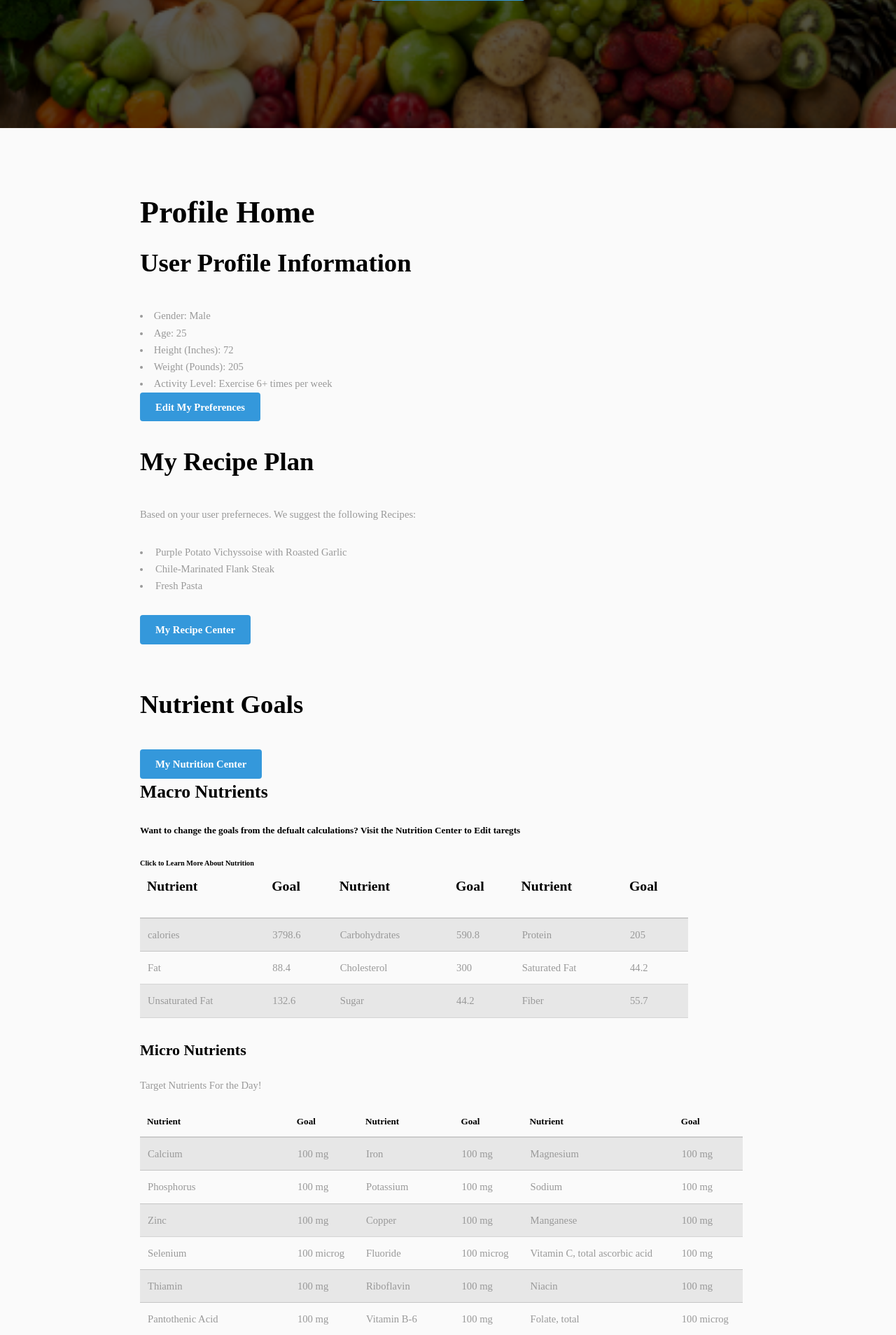
After one commit to mkcullen228/rootCellar_website, a Python web app: template app/templates/sample_profile.html in a window 1280 px wide. The commit adds this page. Shown: the part 663-2571 px from the top of the page at 70% size. Run offline with Jinja, Linux system fonts and the light colour scheme; the template is opened without the code that fills it, so the values that code supplies are empty; some libraries are stand-ins or nearby versions; some web fonts are replaced.

Commit message:
Updating website with changes

```diff
--- a/app/templates/indexWorking.html
+++ b/app/templates/indexWorking.html
@@ -120,10 +120,10 @@
 							</div>
 							<div class="col align-center">
 								<div class="image round fit">
-									<img src="{{ url_for('static', filename='images/dashboard.jpg') }}" alt="" />
+									<img src="{{ url_for('static', filename='images/user_profile_sample.png') }}" alt="" />
 								</div>
 								<p>We will take your input and give you an easy to understand dashboard of nutrients, meals and shopping suggetsions!</p>
-								<!-- <a href ="/user_profile" class="button">See Sample User Profile</a> -->
+								<a href ="/sample_profile" class="button">See Sample User Profile</a>
 							</div>
 						</div>
 					</div>
--- /dev/null
+++ b/app/templates/sample_profile.html
@@ -0,0 +1,335 @@
+
+<!DOCTYPE HTML>
+
+<html>
+	<title>RootCellar: User Profile Home</title>
+	<head>
+		<meta charset="utf-8" />
+		<meta name="viewport" content="width=device-width, initial-scale=1" />
+		<link rel="stylesheet" href="{{ url_for('static', filename='css/main.css') }}" />
+
+		<script src="{{ url_for('static', filename='js/jquery.min.js') }}"></script>
+		<script src="{{ url_for('static', filename='js/jquery.scrolly.min.js') }}"></script>
+		<script src="{{ url_for('static', filename='js/jquery.scrollex.min.js') }}"></script>
+		<script src="{{ url_for('static', filename='js/skel.min.js') }}"></script>
+		<script src="{{ url_for('static', filename='js/util.js') }}"></script>
+		<script src="{{ url_for('static', filename='js/main.js') }}"></script>
+	</head>
+	<body class="subpage">
+
+		<!-- Header -->
+			<header id="header">
+				<a href="#menu">Menu</a>
+			</header>
+
+		<!-- Nav -->
+			<nav id="menu">
+				<ul class="links">
+					<li><a href = "/index">Home</a></li>
+					<li><a href = "/about">About the Project</a></li>
+					{% if current_user.is_anonymous %}
+					<li><a href="/login">Login</a></li>
+					{% else %}
+					<li><a href="/recipe_recommendation">Edit Recipe Plan</li>
+					<li><a href="/shopping_list">Shopping List</a></li>
+					<li><a href="/logout">Logout</a></li>
+					{% endif %}
+				</ul>
+			</nav>
+
+		<!-- Main -->
+			<div id="main">
+        <section id="banner">
+          <div class="inner">
+            <header>
+              <h1>Hello John Smith</h1>
+              <p>Welcome Back to Root Cellar!</p>
+							<a  class="button">Profile Home</a>
+							<p></p>
+							<a class="button">My Recipe Center</a>
+							<a class="button">My Nutrition Center</a>
+							<a class="button">Recipe Based on Current Pantry</a>
+							<h3></h3>
+							<h5><font color="lightgray">More Features Coming Soon!</font>	</h5>
+							<a class="button">See Network Graph of Food</a>
+			</header>
+		</div>
+	</section>
+
+				<section class="wrapper style1">
+					<div class="inner">
+						<h1 id="ProfileHome">Profile Home</h1>
+							<div class="flex flex-1">
+							<div class="col col1">
+								<h2>User Profile Information</h2>
+								 <li>Gender: Male</li>
+								 <li>Age: 25 </li>
+								 <li>Height (Inches): 72 </li>
+								 <li>Weight (Pounds): 205</li>
+								 <li>Activity Level: Exercise 6+ times per week</li>
+							 </ul>
+									<a  class="button">Edit My Preferences</a>
+								</div>
+							</div>
+						</div>
+				<!-- </section> -->
+				<!-- <section class="wrapper style1"> -->
+				<p></p>
+				<p></p>
+					<div class="inner">
+						<!-- 2 Columns -->
+							<div class="flex flex-1">
+							<div class="col col1">
+								<h2>My Recipe Plan</h2>
+								<p>Based on your user preferneces. We suggest the following Recipes:
+									<div style="float: left; width: 100%;">
+										<ul>
+
+											<li>Purple Potato Vichyssoise with Roasted Garlic</li>
+											<li>Chile-Marinated Flank Steak</li>
+											<li>Fresh Pasta</li>
+
+									</ul>
+									</div>
+									<a  class="button">My Recipe Center</a>
+								</div>
+							</div>
+							<!-- <a href = "/recipe_recommendation" class="button">Choose a Recipe to Ignore</a>
+							<a href = "/rerun_recipe_plan" class="button">New Meal Plan</a>
+							<p></p>
+							<a href = "/display_recipe" class="button">See My Recipes</a>
+							<a href = "/shopping_list" class="button">See My Shopping List</a> -->
+
+							<p></p>
+							<!-- <h4>Features Coming Soon!</h4>
+							<a href = "/food_network" class="button">See Network Graph of Food</a>
+							<a href = "/pantry_recipe" class="button">Recipe Based on Current Pantry</a> -->
+
+						</div>
+
+
+				<!-- </section> -->
+				<!-- <section class="wrapper style1"> -->
+					<!-- <p></p>
+					<div class="inner"> -->
+						<!-- 2 Columns -->
+							<!-- <d	iv class="flex flex-1">
+							<div class="col col1">
+								<h4>Shopping List</h4>
+								<ul class="links">
+							 </ul>
+									<a href = "/shopping_list" class="button">See My Shopping List</a>
+								</div>
+							</div>
+						</div> -->
+
+				<!-- </section> -->
+				<!-- TODO Create dynamic table, with Names Dynamic based on interest -->
+				<!-- <section class="wrapper style1"> -->
+					<p></p>
+					<div class="inner">
+							<div class="flex flex-5">
+							<div class="col col1">
+								<p></p><p></p>
+								<h2>Nutrient Goals</h2>
+								<a  class="button">My Nutrition Center</a>
+								<h3>Macro Nutrients</h3>
+								<h5>Want to change the goals from the defualt calculations? Visit the Nutrition Center to Edit taregts</h5>
+									<!-- <p>Note: Updating Target Nurient Values will update the Recipe Plan</p> -->
+									<p></p><p></p>
+									<h6><a >Click to Learn More About Nutrition</a></h6>
+									<table style="width:100%">
+									 <thead>
+											<tr>
+										    <th><h4>Nutrient</h4></th>
+										    <th align="center"><h4>Goal</h4</th>
+												<th><h4>Nutrient</h4></th>
+										    <th align="center"><h4>Goal</h4</th>
+												<th><h4>Nutrient</h4></th>
+												<th align="center"><h4>Goal</h4</th>
+										  </tr>
+										</thead>
+										<tbody>
+										  <tr>
+										    <td>calories</td>
+										    <td>3798.6</td>
+												<td>Carbohydrates</td>
+												<td>590.8</td>
+										    <td>Protein</td>
+										    <td>205</td>
+											</tr>
+											<tr>
+												<td>Fat</td>
+												<td>88.4</td>
+												<td>Cholesterol</td>
+												<td>300</td>
+												<td>Saturated Fat</td>
+												<td>44.2</td>
+											</tr>
+											<tr>
+												<td>Unsaturated Fat</td>
+												<td>132.6</td>
+												<td>Sugar</td>
+												<td>44.2</td>
+												<td>Fiber</td>
+												<td>55.7</td>
+											</tr>
+										</tbody>
+										</table>
+										<p></p><p></p><p></p>
+
+										<h4>Micro Nutrients </h4>
+											<p>Target Nutrients For the Day!
+												<!-- <p>Note: Updating Target Nurient Values will update the Recipe Plan -->
+												<table style="width:110%">
+												<thead>
+													<tr>
+														<th>Nutrient</th>
+														<th align="center">Goal</th>
+														<th>Nutrient</th>
+														<th align="center">Goal</th>
+														<th>Nutrient</th>
+														<th align="center">Goal</th>
+													</tr>
+												</thead>
+													<tbody>
+													<tr>
+														<td>Calcium</td>
+														<td>100 mg</td>
+														<td>Iron</td>
+														<td>100 mg</td>
+														<td>Magnesium</td>
+														<td>100 mg</td>
+													</tr>
+													<tr>
+														<td>Phosphorus</td>
+														<td>100 mg</td>
+														<td>Potassium</td>
+														<td>100 mg</td>
+														<td>Sodium</td>
+														<td>100 mg</td>
+													</tr>
+													<tr>
+														<td>Zinc </td>
+														<td>100 mg</td>
+														<td>Copper </td>
+														<td>100 mg</td>
+														<td>Manganese</td>
+														<td>100 mg</td>
+													</tr>
+													<tr>
+														<td>Selenium</td>
+														<td>100 microg</td>
+														<td>Fluoride </td>
+														<td>100 microg</td>
+														<td>Vitamin C, total ascorbic acid</td>
+														<td>100 mg</td>
+													</tr>
+													<tr>
+														<td>Thiamin</td>
+														<td>100 mg</td>
+														<td>Riboflavin</td>
+														<td>100 mg</td>
+														<td>Niacin</td>
+														<td>100 mg</td>
+													</tr>
+													<tr>
+														<td>Pantothenic Acid</td>
+														<td>100 mg</td>
+														<td>Vitamin B-6 </td>
+														<td>100 mg</td>
+														<td>Folate, total </td>
+														<td>100 microg</td>
+													</tr>
+													<tr>
+														<td>Folic acid </td>
+														<td>100 microg</td>
+														<td>Folate, food </td>
+														<td>100 microg</td>
+														<td>Folate, DFE </td>
+														<td>100 microg</td>
+													</tr>
+													<tr>
+														<td>Choline, total</td>
+														<td>100 mg</td>
+														<td>Betaine </td>
+														<td>100 mg</td>
+														<td>Vitamin B-12 </td>
+														<td>100 microg</td>
+													</tr>
+													<tr>
+														<td>Vitamin B-12, added</td>
+														<td>100 microg</td>
+														<td>Vitamin A, RAE </td>
+														<td>100 microg</td>
+														<td>Vitamin K (phylloquinone)</td>
+														<td>100 microg</td>
+													</tr>
+													<tr>
+														<td>Vitamin E (alpha-tocopherol)</td>
+														<td>100 mg</td>
+														<td>Vitamin E, added</td>
+														<td>100 mg</td>
+														<td>Vitamin D (D2 + D3)</td>
+														<td>100 microg</td>
+													</tr>
+													<tr>
+														<td>Vitamin D2 </td>
+														<td>100 microg </td>
+														<td>Vitamin D3 </td>
+														<td>100 microg </td>
+														<td>Retinol </td>
+														<td>100 microg</td>
+													</tr>
+													<tr>
+														<td>Vitamin E </td>
+														<td>100 mg</td>
+													</tr>
+													</tbody>
+												</table>
+												<h3><a href = "/about_nutrition">Learn More About Nutrition</a></h3>
+								</div>
+							</div>
+						</div>
+
+					</section>
+
+					<!-- Radar and Bar Plots - Add from Python Images -->
+					<!-- TODO: Visuals -->
+						<!-- <section class="wrapper style1">
+						<div class="inner">
+							<div class="flex flex-1">
+								<div class="col align-center">
+									<div class="image square fit">
+										<img src="{{ url_for('static', filename='images/test_stacked_barplot.png') }}" alt="" />
+									</div>
+								</div>
+
+
+								<div class="inner">
+									<div class="flex flex-1">
+										<div class="col align-center">
+											<div class="image square fit">
+												<img src="{{ url_for('static', filename='images/test_radar.png') }}" alt="" />
+											</div>
+						</div>
+						</section> -->
+
+
+						<!-- Remove Recipe Google Form -->
+						<!-- <section class="wrapper">
+							<div class="inner">
+								<header class="align-center">
+									<h2>Find a Recipe you did not like and never want to see again?</h2>
+									<p>We are sorry! Please fill out the form below and we will make sure you never see it again!</p>
+								</header>
+
+															<iframe src="https://docs.google.com/forms/d/1NolLCQfXgA2k4iBniKsQAKNK62bvglqUDPAQc7pl0CA/viewform?embedded=true" width="1200"
+															 height="600" frameborder="0" marginheight="0" marginwidth="0" align="center">Loading...</iframe>
+
+							</div>
+						</section> -->
+       <p>
+			</div>
+	</body>
+</html>
--- a/app/user_profile_support/rootseller/macronutrients.py
+++ b/app/user_profile_support/rootseller/macronutrients.py
@@ -134,7 +134,6 @@ class Macronutrients(object):
         return new_macro_list
 
     def add_unsaturated_fat_columns(self, recipe):
-
         recipe['unsaturated_fat'] = 0
         del_bool = True
         for label in recipe.columns:
--- a/app/user_profile_support/rootseller/rootprofile.py
+++ b/app/user_profile_support/rootseller/rootprofile.py
@@ -18,6 +18,7 @@ class UserProfile(object):
 
         # Get user Specified Macro List From Prefernece Survey
         self.macro_label_list = get_macro_label_list(user_profile_data.user_macro_choices.values[0])
+        print(self.macro_label_list )
         self.macro_list = init_macro.convert_labels_to_df_columns(self.macro_label_list)
 
         # TODO:
@@ -25,6 +26,7 @@ class UserProfile(object):
         # Get user Specified Micro List From Prefernece Survey
         self.micro_label_list = ['iron', 'magnesium', 'manganese', 'thiamin', 'Vitamin D']
         # self.micro_label_list = get_micro_label_list(user_profile_data.user_micro_choices.values[0])
+        print(self.micro_label_list)
         self.micro_list = init_micro.convert_labels_to_df_columns(self.micro_label_list)
 
         self.profile_macro_df = init_macro.macro_daily_macro_estimation(user_profile_data)
```
Also changed, not shown: app/templates/about_the_project.html (+56 -42 lines), app/templates/index.html (+34 -14 lines), app/templates/recipe_recommendation.html (+67 -3 lines), app/templates/shopping_list.html (+5 -2 lines), app/routes copy.py (renamed from app/routes.py), app/static/images/maura.jpg (added), app/static/images/user_profile_sample.png (added).
